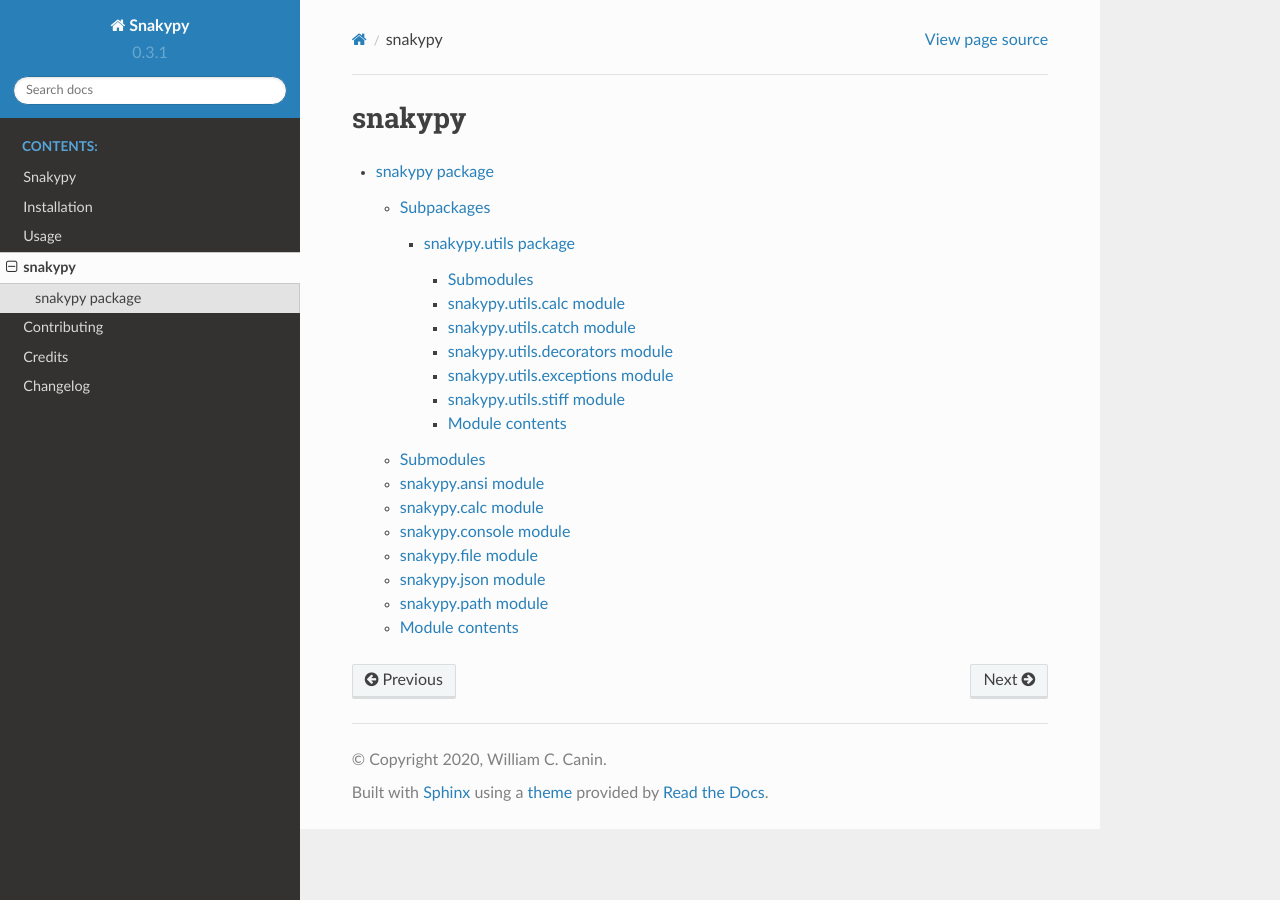
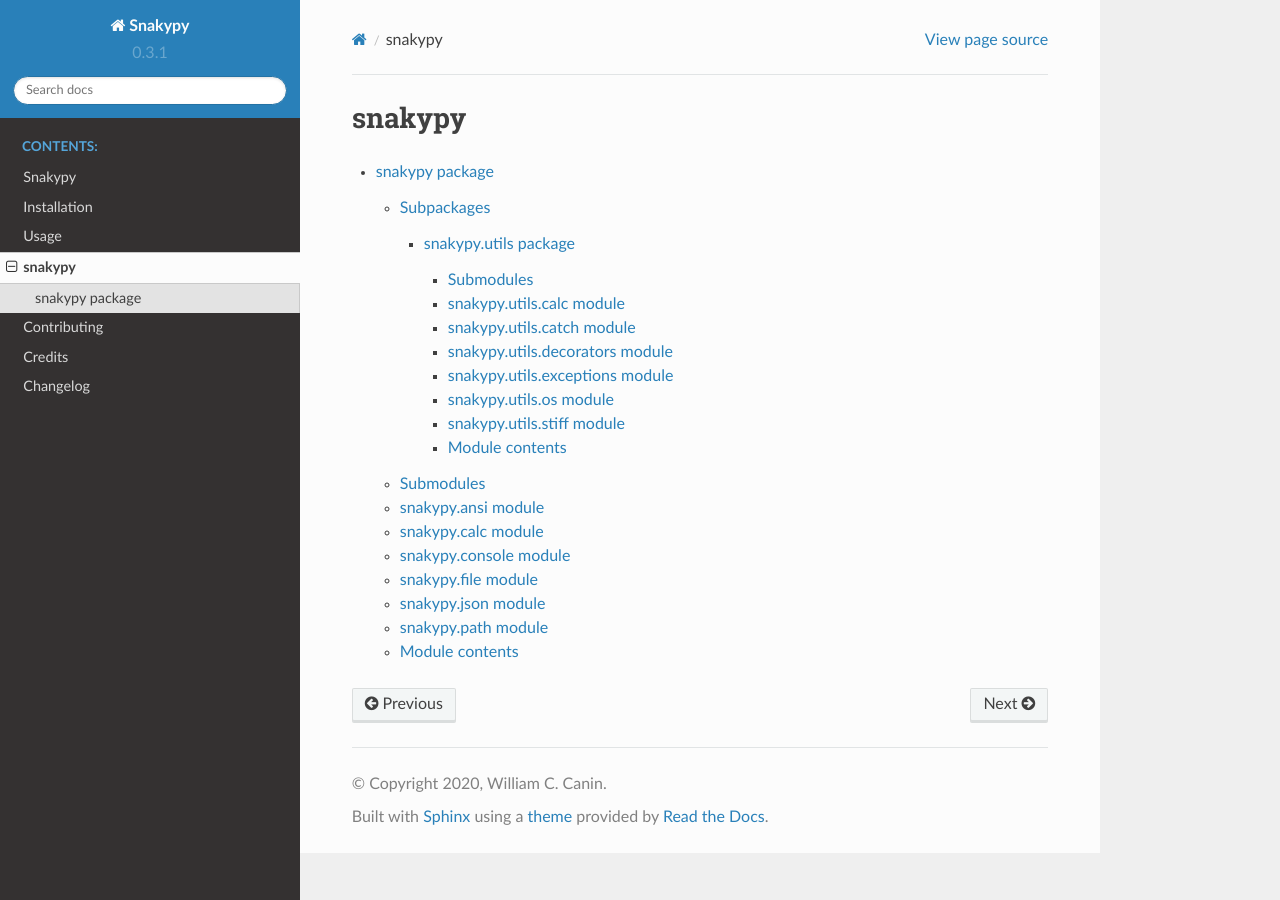
Before and after one commit to snakypy/snakypy, a Sphinx documentation site: the page built from docs/modules.rst, in a window 1280 px wide. Built offline with Sphinx 7.4.7 and the Read the Docs theme 2.0.0, drawn with Linux system fonts in a browser that asks for light colours.

Commit message:
New version

```diff
--- a/CHANGELOG.rst
+++ b/CHANGELOG.rst
@@ -19,8 +19,7 @@
 
 * Adding a new module (path) for creating single and multiple directories receiving a tuple.
 * Correcting a bug in the pick module, it forcedly returned a lowercase text.
-Now the developer has the option to return lowercase or not with the "lowercase" parameter.
-
+* Now the developer has the option to return lowercase or not with the "lowercase" parameter.
 
 0.3.1 (2020-03-21)
 ------------------
--- a/docs/snakypy.utils.rst
+++ b/docs/snakypy.utils.rst
@@ -36,6 +36,14 @@
    :undoc-members:
    :show-inheritance:
 
+snakypy.utils.os module
+-----------------------
+
+.. automodule:: snakypy.utils.os
+   :members:
+   :undoc-members:
+   :show-inheritance:
+
 snakypy.utils.stiff module
 --------------------------
 
```
Also changed, not shown: 1 other file.
